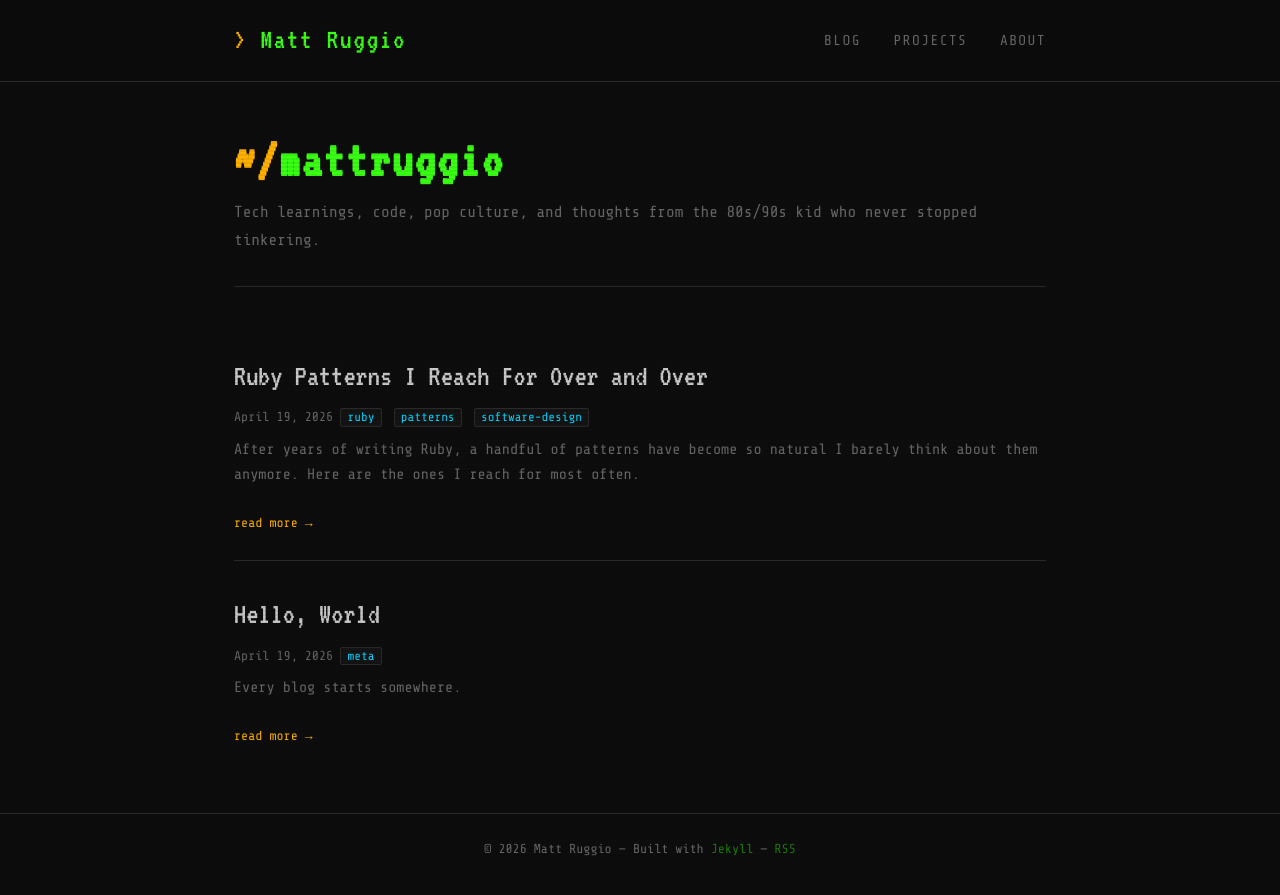
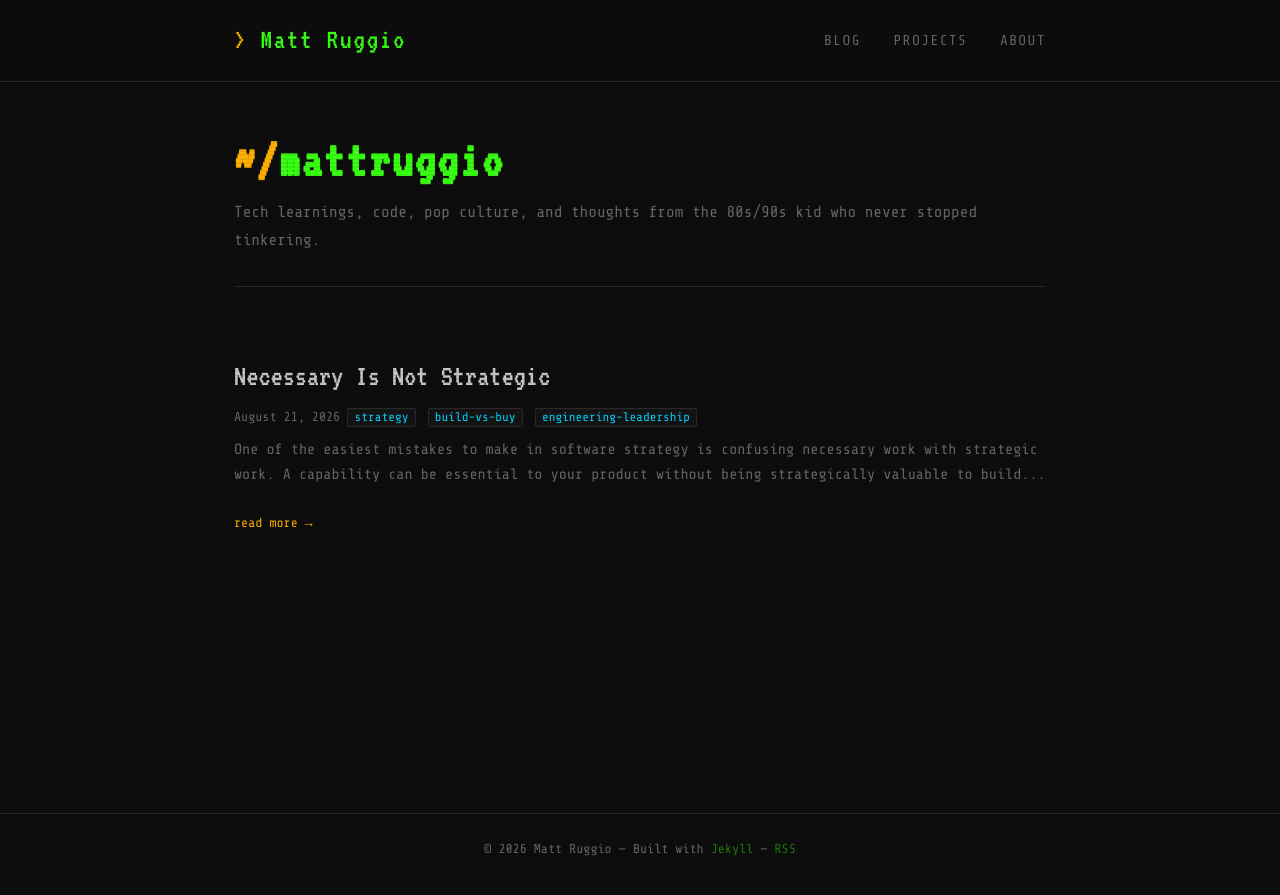
Before and after one commit to mattruggio/mattruggio.github.io, a Jekyll site: the page built from index.md, in a window 1280 px wide. Shown: the top 895 px of the page. Built offline with Jekyll 4.4.1, drawn with Linux system fonts in a browser that asks for light colours; part of the change alters nothing that is shown.

Commit message:
Replace sample posts with "Necessary Is Not Strategic"
Drop the two placeholder posts and publish the first real article.

- Render the Domain Language glossary as a definition list so terms and
  definitions stay on separate lines, with matching theme styles
- Highlight bold text inside blockquotes so the pull quotes carry weight

Co-authored-by: Copilot <223556219+Copilot@users.noreply.github.com>

````diff
--- a/_posts/2026-04-19-hello-world.md
+++ /dev/null
@@ -1,32 +0,0 @@
----
-layout: post
-title: "Hello, World"
-date: 2026-04-19
-tags: [meta]
----
-
-Every blog starts somewhere.
-
-Mine starts here — on a GitHub Pages site powered by Jekyll, styled to look like the terminal I spend most of my day staring at. Monospaced fonts, dark background, green text. If it gives you flashbacks to AOL Instant Messenger or a DOS prompt, mission accomplished.
-
-## Why bother?
-
-A few reasons:
-
-1. **Writing forces clarity.** The best way to know if you actually understand something is to try explaining it to someone else. This blog is me doing that, in public, on the internet — where I'm definitely accountable now.
-
-2. **The internet is better with more personal sites.** Big platforms come and go. A simple static site with plain HTML and CSS can outlive all of them.
-
-3. **I have things to say.** About Ruby, about software design, about the bizarre beauty of a well-named function. About the fact that *Enter Sandman* was released 35 years ago and still sounds massive.
-
-## What's coming
-
-Mostly tech. Patterns I keep reaching for. Libraries I like. Ideas I'm chewing on.
-
-But also: the weird intersection between the music and movies I grew up with and the way I think about building software. There's more overlap than you'd expect.
-
-Anyway — hello. Glad you're here.
-
-```ruby
-puts "Hello, World"
-```
--- a/_posts/2026-04-19-ruby-patterns.md
+++ /dev/null
@@ -1,74 +0,0 @@
----
-layout: post
-title: "Ruby Patterns I Reach For Over and Over"
-date: 2026-04-19
-tags: [ruby, patterns, software-design]
----
-
-After years of writing Ruby, a handful of patterns have become so natural I barely think about them anymore. Here are the ones I reach for most often.
-
-## Service Objects
-
-When a controller action or model method starts doing too much, I extract it into a service object — a plain Ruby class with a single `call` method and a clear name.
-
-```ruby
-class CreateUserAccount
-  def initialize(params)
-    @params = params
-  end
-
-  def call
-    user = User.create!(@params)
-    WelcomeMailer.deliver_later(user)
-    user
-  end
-end
-```
-
-Simple, testable, named after what it *does*. You can unit test it without touching your HTTP stack.
-
-## Value Objects
-
-When a concept in your domain deserves its own behavior and equality semantics, make it a first-class object.
-
-```ruby
-class Money
-  attr_reader :amount, :currency
-
-  def initialize(amount, currency)
-    @amount   = amount
-    @currency = currency
-  end
-
-  def ==(other)
-    amount == other.amount && currency == other.currency
-  end
-
-  def +(other)
-    raise ArgumentError, "currency mismatch" unless currency == other.currency
-    Money.new(amount + other.amount, currency)
-  end
-end
-```
-
-No magic, no ActiveRecord. Just a Ruby object that models a real-world concept.
-
-## The Null Object Pattern
-
-Instead of sprinkling `if user.present?` everywhere, define a `GuestUser` or `NullUser` that responds to the same interface with safe defaults.
-
-```ruby
-class GuestUser
-  def name    = "Guest"
-  def admin?  = false
-  def email   = nil
-end
-```
-
-Code that calls `current_user.name` no longer needs to guard against nil.
-
----
-
-None of these are groundbreaking. They've been written about by better engineers than me. But the value is in *reaching for them habitually* — making them the first tool you pick up when complexity starts to creep in.
-
-More patterns in future posts.
--- /dev/null
+++ b/_posts/2026-08-21-necessary-is-not-strategic.md
@@ -0,0 +1,51 @@
+---
+title: "Necessary Is Not Strategic"
+date: 2026-08-21
+tags: [strategy, build-vs-buy, engineering-leadership]
+---
+
+One of the easiest mistakes to make in software strategy is confusing necessary work with strategic work. A capability can be essential to your product without being strategically valuable to build. That distinction matters because every organization operates with finite engineering time, capital, and attention. If we treat every important capability as something we should own and build ourselves, we can spend enormous amounts of energy recreating things that only bring us up to the standard the market already expects.
+
+The question I like to ask is simple:
+
+> **If we build this successfully, will it move us ahead of the market, or will it simply help us catch up?**
+
+I tend to think about that question in terms of **competitive advantages** and **competitive disadvantages**. A competitive advantage is something that meaningfully differentiates the product. It might be a capability competitors do not have, something your company is uniquely good at, or an area where your understanding of the problem creates an advantage that is difficult to reproduce. A competitive disadvantage is different. I do not mean that the capability itself is bad or unimportant. In many cases, it is absolutely necessary. The disadvantage is simply that you are investing resources into something the market already expects you to have. Success gets you to parity rather than setting you apart.
+
+I saw this clearly while working in the payroll industry. If you are building a payroll product, you need a way for customers to enter payroll. Employees, hours, earnings, deductions, and other inputs all have to make their way into the system before payroll can be processed. There is nothing optional about that capability. At the same time, every serious payroll provider already has some version of it. If a newer company spends a year building a competent payroll entry experience, that work may be critical to the product, but at the end of the year the company has mostly accomplished what its competitors could already do. It has achieved parity. **The work was necessary, but it was not necessarily strategic.**
+
+This is where the distinction becomes useful in **build versus buy** decisions. Engineering teams often start by asking whether they can build something better, how difficult an integration would be, or how much control they would give up by using a vendor. Those are all valid questions, but I think there is an earlier one: **is this a capability where we actually want to differentiate?** If the capability represents proprietary knowledge, a core part of the customer experience, or an area where the company can build an enduring advantage, internal investment may compound over time. If the goal is simply to meet an established industry standard, buying or integrating an existing solution may be the more strategic choice.
+
+A useful rule of thumb is:
+
+> **Build differentiation. Buy parity.**
+
+It is not an absolute rule. Security, regulation, integration complexity, vendor risk, cost, or the absence of a suitable external option can all change the decision. The goal is not to create a rigid policy around what must be built or bought. The goal is to make the strategic value of the capability part of the decision.
+
+The deeper issue is **opportunity cost**. The cost of building table stakes is not only the money spent on the project. It is also the differentiating work the organization did not pursue instead. Every year of engineering capacity invested in reproducing a commodity capability is a year that cannot be invested in deepening the areas where the company is uniquely positioned to win. That does not mean parity work should be avoided. Every product has table stakes, and sometimes closing an obvious gap is the most important thing a company can do. The strategic mistake is treating all necessary work as though it deserves the same level of internal investment.
+
+That is why I keep coming back to the same question when thinking about roadmaps, platforms, and build versus buy decisions: **are we investing to participate, or are we investing to differentiate?** Both kinds of work may be necessary, but they serve very different purposes. Knowing which is which helps an organization protect its most limited resources for the capabilities that can actually become an advantage.
+
+## TL;DR
+
+A capability can be necessary to your product without being strategically valuable to build. Some investments create **competitive advantage** by differentiating the product, while others close a **competitive disadvantage** and bring the product to parity. When deciding where to spend engineering capacity, a useful default is to **build differentiation and buy parity**, while recognizing that security, regulation, vendor risk, integration complexity, and other constraints can change the calculus.
+
+## Domain Language
+
+Competitive Advantage
+: A capability, asset, or area of expertise that meaningfully differentiates a company from its competitors and improves its ability to win in the market.
+
+Competitive Disadvantage
+: A gap between a product and the capabilities customers already expect from the market. Closing the gap may be necessary, but doing so generally creates parity rather than differentiation.
+
+Parity
+: The state in which a product meets the established capabilities or expectations of its competitors without meaningfully exceeding them.
+
+Table Stakes
+: Capabilities customers consider fundamental to participating in a market. Their absence can create a disadvantage, but their presence alone rarely creates an advantage.
+
+Build versus Buy
+: The strategic decision of whether a capability should be developed internally or obtained through an external product, platform, service, or vendor.
+
+Opportunity Cost
+: The value of the alternative work an organization gives up when it commits finite capital, engineering capacity, or attention to a particular investment.
--- a/assets/css/main.css
+++ b/assets/css/main.css
@@ -84,6 +84,9 @@ blockquote {
   font-style: italic;
   background: var(--bg-card);
 }
+
+blockquote strong { color: var(--green); }
+blockquote p:last-child { margin-bottom: 0; }
 
 hr {
   border: none;
@@ -364,3 +367,19 @@ main { flex: 1; }
   border: 1px solid var(--border);
   border-radius: var(--radius);
 }
+
+/* ── Definition lists (glossaries) ──────────────────── */
+dl { margin: 1.5rem 0; }
+
+dt {
+  color: var(--amber);
+  font-weight: bold;
+  margin-top: 1rem;
+}
+
+dd {
+  margin: 0.15rem 0 0 0;
+  padding-left: 1rem;
+  border-left: 1px solid var(--border);
+  color: var(--text);
+}
````
